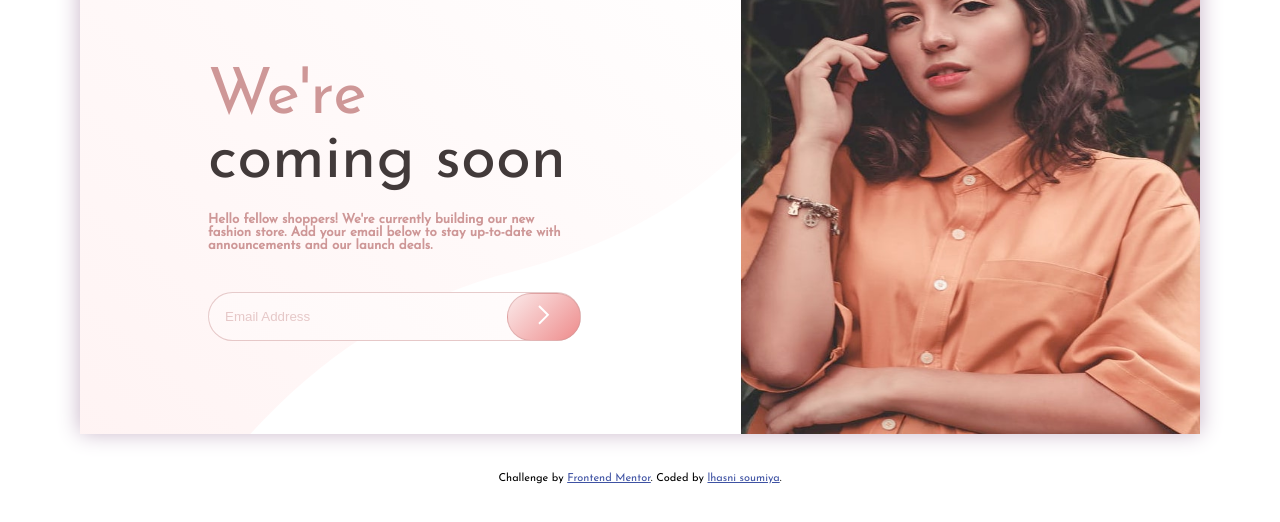
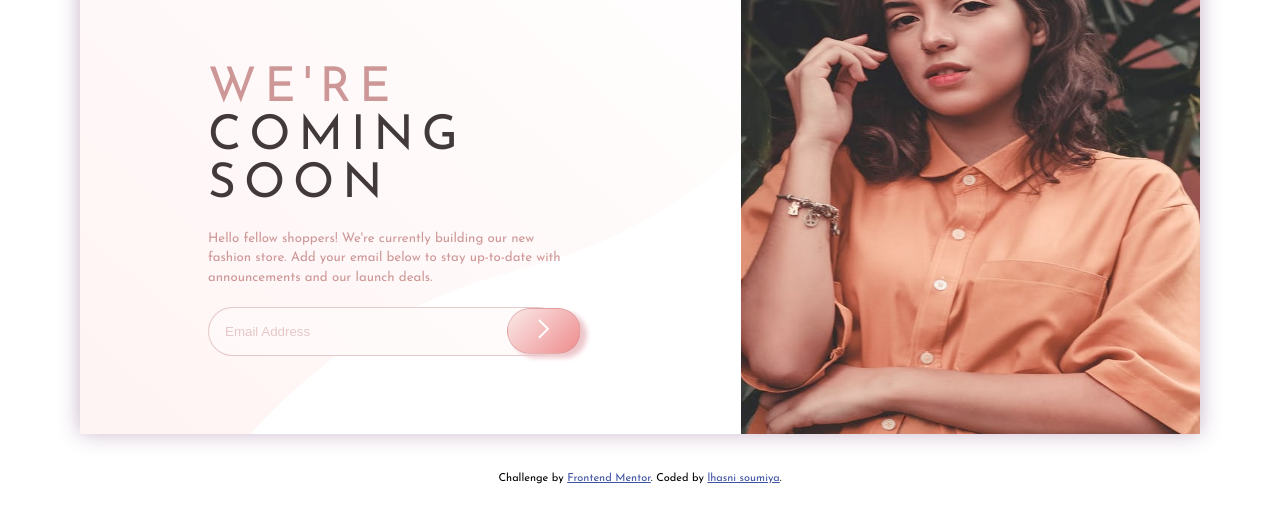
Before and after one commit to Seraphinaa/base-apparel-coming-soon, a plain HTML site: page index.html in a window 1280 px wide. Shown: the part 116-638 px from the top of the page. Drawn offline with Linux system fonts and the light colour scheme.

Commit message:
active state initial update

```diff
--- a/index.html
+++ b/index.html
@@ -26,16 +26,17 @@
         <img style="width:8rem" src="/images/logo.svg" alt="" />
         <div class="text">
           <h1
-            style="margin:4rem 0 0 0;font-weight: 400;color:#423A3A;font-size: 4rem"
+            style="margin:4rem 0 0 0;font-weight: 400;color:#423A3A;font-size: 3rem;letter-spacing: 0.5rem;"
           >
-            <span
-              style="display:block;color:hsl(0, 36%, 70%);font-weight: 300;font-size: 4rem"
-              >We're</span
+            <span style="display:block;color:hsl(0, 36%, 70%);font-weight: 100"
+              >WE'RE</span
             >
-            coming soon
+            COMING SOON
           </h1>
 
-          <h5 style="margin:20px 0;color:hsl(0, 36%, 70%);font-weight:600;">
+          <h5
+            style="margin:20px 0 10px 0;color:hsl(0, 36%, 70%);font-weight:500;line-height: 1.2rem;"
+          >
             Hello fellow shoppers! We're currently building our new fashion
             store. Add your email below to stay up-to-date with announcements
             and our launch deals.
--- a/style.css
+++ b/style.css
@@ -43,8 +43,8 @@ input[type="text"] {
   border-radius: 50px 50px 50px 50px;
   background-image: url(/images/bg-pattern-desktop.svg);
   padding: 1rem;
-  width: 100%;
-  margin-top: 20px;
+  width: 95%;
+  margin-top: 10px;
   border: 0.5px solid hsl(0, 36%, 70%, 0.5);
   color: #423a3a;
 }
@@ -60,12 +60,32 @@ input[type="text"]::placeholder {
 .btn {
   display: inline-block;
   position: absolute;
-  top: 30%;
-  right: 0.001%;
+  top: 19%;
+  right: 0.1px;
   width: 20%;
-  height: 70%;
+  height: 78%;
   background: linear-gradient(135deg, hsl(0, 71%, 93%) 10%, hsl(0, 74%, 74%));
   border-radius: 50px 50px 50px 50px;
   border: 0.5px solid hsl(0, 36%, 70%, 0.5);
+  -webkit-box-shadow: 6px 4px 5px 0px rgba(237, 199, 204, 1);
+  -moz-box-shadow: 6px 4px 5px 0px rgba(237, 199, 204, 1);
+  box-shadow: 6px 4px 5px 0px rgba(237, 199, 204, 1);
   cursor: pointer;
 }
+.btn:hover {
+  background: #f3d1d5; /* fallback for old browsers */
+  background: -webkit-linear-gradient(
+    to right,
+    #f5f5f5,
+    #eebec7
+  ); /* Chrome 10-25, Safari 5.1-6 */
+  background: linear-gradient(
+    to right,
+    #f5dfe1,
+    #ee9ca7
+  ); /* W3C, IE 10+/ Edge, Firefox 16+, Chrome 26+, Opera 12+, Safari 7+ */
+  border-color: transparent;
+}
+input[type="text"]:focus {
+  border: 1px solid red;
+}
```
